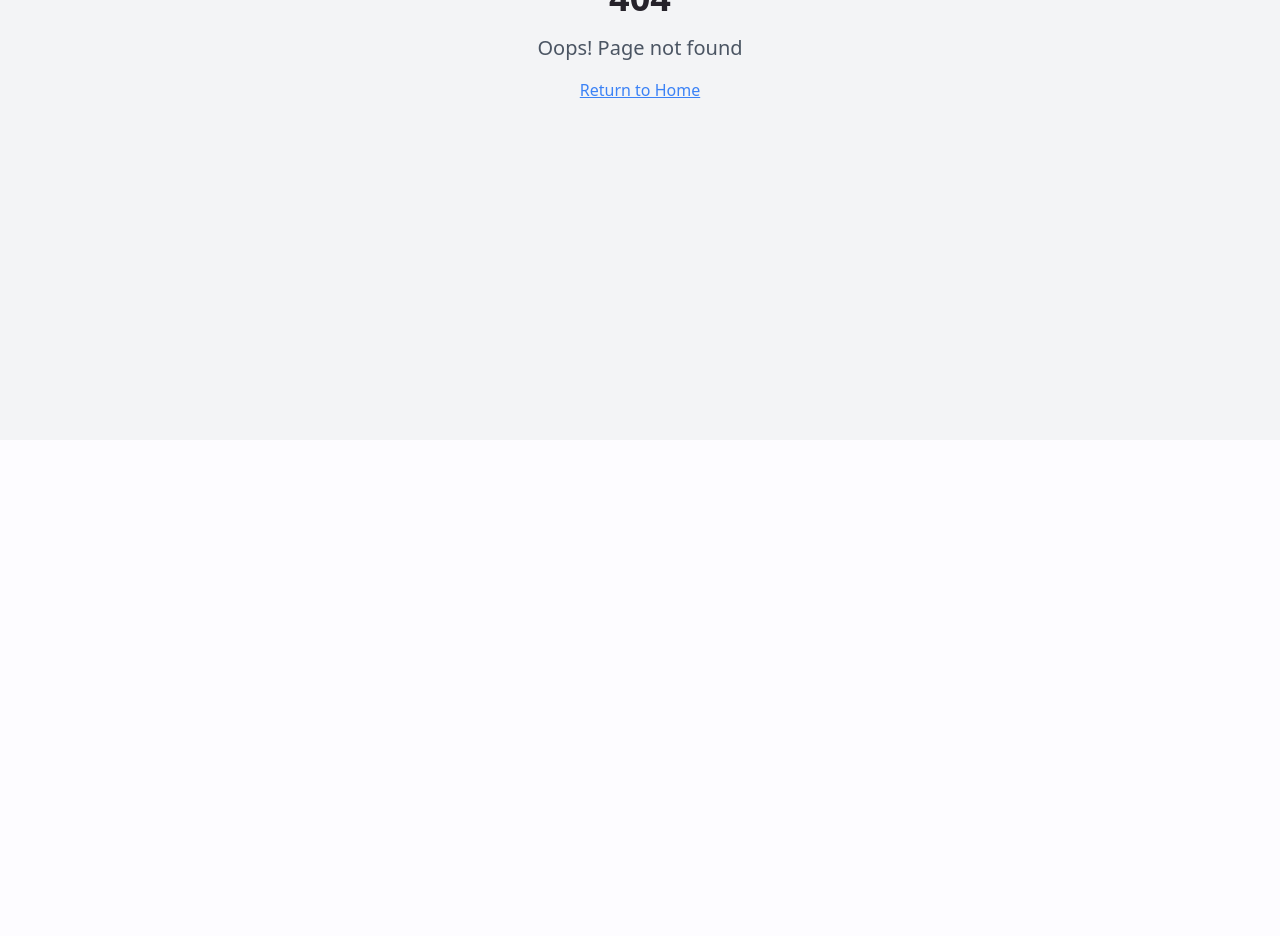
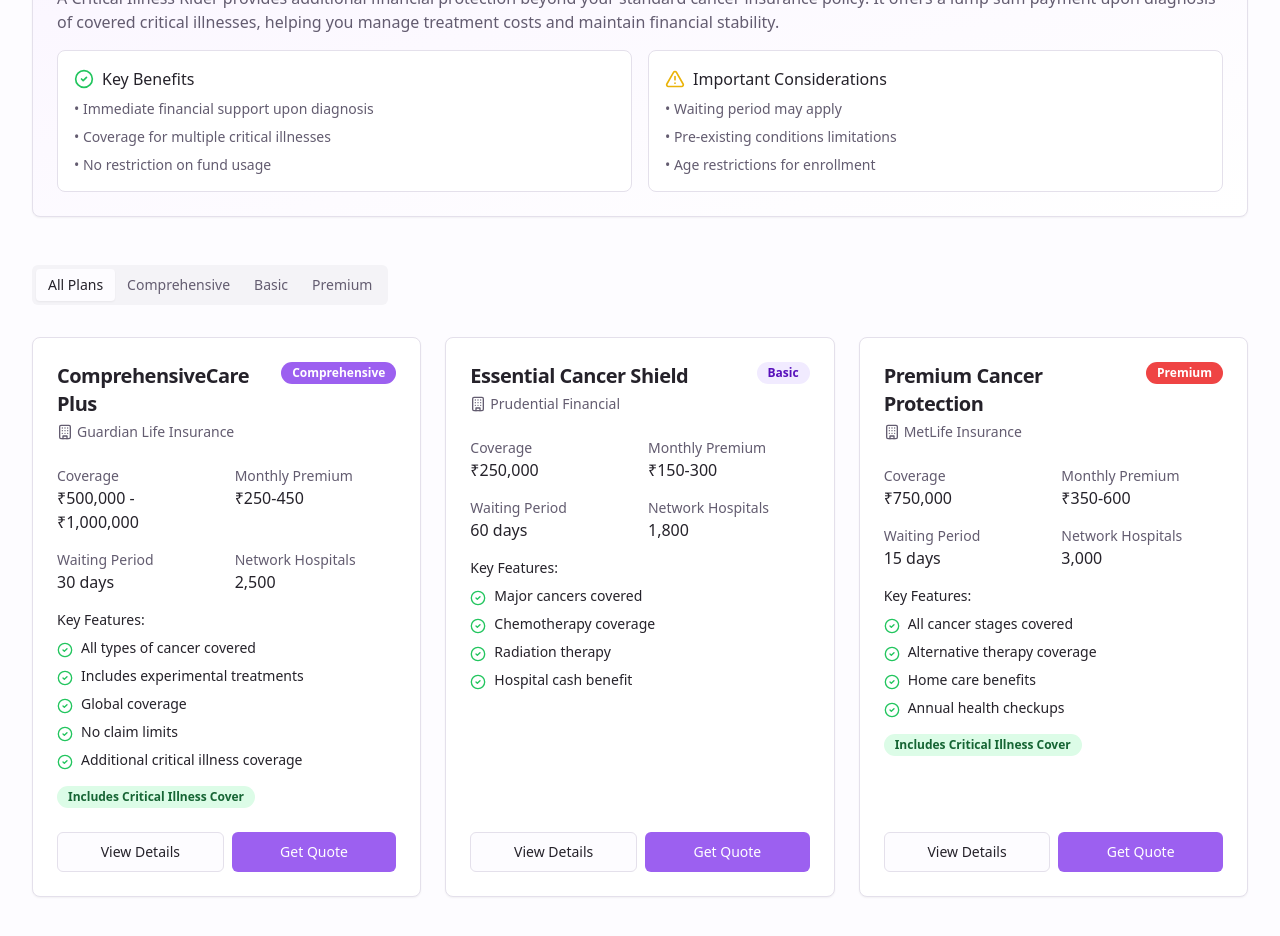
Before and after one commit to la-dev05/CancerLink, a React (Vite) app: page /cancer-insurance in a window 1280 px wide. Before the commit this address had no page. Shown: the part 360-1296 px from the top of the page. Before the commit the page ends 800 px from the top, so only its background shows below. Built offline with nearby package versions, Linux system fonts and the light colour scheme.

Commit message:
Added Insurance page

```diff
--- a/src/App.tsx
+++ b/src/App.tsx
@@ -22,6 +22,7 @@ import DoctorRegistration from "./pages/DoctorRegistration";
 import DoctorApplicationForm from "./pages/DoctorApplicationForm";
 import OnlineConsultation from "./pages/OnlineConsultation";
 import Accommodations from "./pages/Accommodations";
+import CancerInsurance from "./pages/CancerInsurance";
 
 const queryClient = new QueryClient();
 
@@ -50,6 +51,7 @@ const App = () => (
             <Route path="/doctor-application" element={<DoctorApplicationForm />} />
             <Route path="/online-consultation" element={<OnlineConsultation />} />
             <Route path="/accommodations" element={<Accommodations />} />
+            <Route path="/cancer-insurance" element={<CancerInsurance />} />
             {/* ADD ALL CUSTOM ROUTES ABOVE THE CATCH-ALL "*" ROUTE */}
             <Route path="*" element={<NotFound />} />
           </Routes>
--- a/src/components/layout/Navbar.tsx
+++ b/src/components/layout/Navbar.tsx
@@ -1,7 +1,7 @@
 import { useState, useRef, useEffect } from "react";
 import { Link } from "react-router-dom";
 import { Button } from "@/components/ui/button";
-import { Menu, X, Heart, MessageSquare, FileText, Search, Pill, TestTube, Stethoscope, Video, ChevronLeft, ChevronRight, Home } from "lucide-react";
+import { Menu, X, Heart, MessageSquare, FileText, Search, Pill, TestTube, Stethoscope, Video, ChevronLeft, ChevronRight, Home, Shield } from "lucide-react";
 import { cn } from "@/lib/utils";
 import { UserMenu } from "@/components/auth/UserMenu";
 import { useNavScroll } from "@/hooks/useNavScroll";
@@ -29,6 +29,11 @@ const Navbar = () => {
       name: "Accommodations",
       path: "/accommodations",
       icon: <Home className="h-4 w-4 mr-2" />
+    },
+    {
+      name: "Cancer Insurance",
+      path: "/cancer-insurance",
+      icon: <Shield className="h-4 w-4 mr-2" />
     },
   ];
 
--- /dev/null
+++ b/src/pages/CancerInsurance.tsx
@@ -0,0 +1,239 @@
+import Layout from "@/components/layout/Layout";
+import { Button } from "@/components/ui/button";
+import {
+  Card,
+  CardContent,
+  CardDescription,
+  CardFooter,
+  CardHeader,
+  CardTitle,
+} from "@/components/ui/card";
+import { Tabs, TabsContent, TabsList, TabsTrigger } from "@/components/ui/tabs";
+import { Badge } from "@/components/ui/badge";
+import {
+  Shield,
+  DollarSign,
+  Clock,
+  CheckCircle2,
+  AlertTriangle,
+  Building,
+  HeartPulse,
+  FileCheck
+} from "lucide-react";
+
+const plans = [
+  {
+    name: "ComprehensiveCare Plus",
+    provider: "Guardian Life Insurance",
+    category: "Comprehensive",
+    coverage: "₹500,000 - ₹1,000,000",
+    monthlyPremium: "₹250-450",
+    waitingPeriod: "30 days",
+    features: [
+      "All types of cancer covered",
+      "Includes experimental treatments",
+      "Global coverage",
+      "No claim limits",
+      "Additional critical illness coverage"
+    ],
+    criticalIllnessCover: true,
+    preExisting: "Covered after 12 months",
+    networkHospitals: 2500
+  },
+  {
+    name: "Essential Cancer Shield",
+    provider: "Prudential Financial",
+    category: "Basic",
+    coverage: "₹250,000",
+    monthlyPremium: "₹150-300",
+    waitingPeriod: "60 days",
+    features: [
+      "Major cancers covered",
+      "Chemotherapy coverage",
+      "Radiation therapy",
+      "Hospital cash benefit"
+    ],
+    criticalIllnessCover: false,
+    preExisting: "Not covered",
+    networkHospitals: 1800
+  },
+  {
+    name: "Premium Cancer Protection",
+    provider: "MetLife Insurance",
+    category: "Premium",
+    coverage: "₹750,000",
+    monthlyPremium: "₹350-600",
+    waitingPeriod: "15 days",
+    features: [
+      "All cancer stages covered",
+      "Alternative therapy coverage",
+      "Home care benefits",
+      "Annual health checkups"
+    ],
+    criticalIllnessCover: true,
+    preExisting: "Covered after 24 months",
+    networkHospitals: 3000
+  }
+];
+
+const InsurancePlanCard = ({ plan }: { plan: typeof plans[0] }) => (
+  <Card className="flex flex-col h-full">
+    <CardHeader>
+      <div className="flex justify-between items-start">
+        <div>
+          <CardTitle className="text-xl mb-1">{plan.name}</CardTitle>
+          <CardDescription className="flex items-center">
+            <Building className="h-4 w-4 mr-1" />
+            {plan.provider}
+          </CardDescription>
+        </div>
+        <Badge variant={
+          plan.category === "Premium" ? "destructive" :
+          plan.category === "Comprehensive" ? "default" :
+          "secondary"
+        }>
+          {plan.category}
+        </Badge>
+      </div>
+    </CardHeader>
+    <CardContent className="flex-grow space-y-4">
+      <div className="grid grid-cols-2 gap-4">
+        <div>
+          <p className="text-sm text-muted-foreground">Coverage</p>
+          <p className="font-medium">{plan.coverage}</p>
+        </div>
+        <div>
+          <p className="text-sm text-muted-foreground">Monthly Premium</p>
+          <p className="font-medium">{plan.monthlyPremium}</p>
+        </div>
+        <div>
+          <p className="text-sm text-muted-foreground">Waiting Period</p>
+          <p className="font-medium">{plan.waitingPeriod}</p>
+        </div>
+        <div>
+          <p className="text-sm text-muted-foreground">Network Hospitals</p>
+          <p className="font-medium">{plan.networkHospitals.toLocaleString()}</p>
+        </div>
+      </div>
+
+      <div>
+        <p className="text-sm font-medium mb-2">Key Features:</p>
+        <ul className="space-y-2">
+          {plan.features.map((feature, index) => (
+            <li key={index} className="flex items-start gap-2 text-sm">
+              <CheckCircle2 className="h-4 w-4 text-green-500 mt-1 shrink-0" />
+              <span>{feature}</span>
+            </li>
+          ))}
+        </ul>
+      </div>
+
+      {plan.criticalIllnessCover && (
+        <Badge className="bg-green-100 text-green-800 hover:bg-green-100">
+          Includes Critical Illness Cover
+        </Badge>
+      )}
+    </CardContent>
+    <CardFooter className="flex gap-2">
+      <Button variant="outline" className="flex-1">
+        View Details
+      </Button>
+      <Button className="flex-1">Get Quote</Button>
+    </CardFooter>
+  </Card>
+);
+
+const CancerInsurance = () => {
+  return (
+    <Layout>
+      <div className="container py-12">
+        <div className="max-w-3xl mx-auto text-center mb-12">
+          <h1 className="text-4xl font-bold mb-6">Cancer Insurance Plans</h1>
+          <p className="text-xl text-muted-foreground mb-8">
+            Find comprehensive insurance coverage specifically designed for cancer patients
+          </p>
+        </div>
+
+        {/* Critical Illness Rider Information */}
+        <Card className="mb-12 bg-gradient-to-br from-purple-50 to-white">
+          <CardHeader>
+            <div className="flex items-center gap-3">
+              <HeartPulse className="h-8 w-8 text-cancer-purple" />
+              <div>
+                <CardTitle>Understanding Critical Illness Rider</CardTitle>
+                <CardDescription>Important additional coverage for cancer patients</CardDescription>
+              </div>
+            </div>
+          </CardHeader>
+          <CardContent className="space-y-4">
+            <p className="text-muted-foreground">
+              A Critical Illness Rider provides additional financial protection beyond your standard cancer insurance policy.
+              It offers a lump sum payment upon diagnosis of covered critical illnesses, helping you manage treatment costs
+              and maintain financial stability.
+            </p>
+
+            <div className="grid sm:grid-cols-2 gap-4">
+              <div className="bg-white p-4 rounded-lg border">
+                <div className="flex items-center gap-2 mb-2">
+                  <CheckCircle2 className="h-5 w-5 text-green-500" />
+                  <h3 className="font-medium">Key Benefits</h3>
+                </div>
+                <ul className="space-y-2 text-sm text-muted-foreground">
+                  <li>• Immediate financial support upon diagnosis</li>
+                  <li>• Coverage for multiple critical illnesses</li>
+                  <li>• No restriction on fund usage</li>
+                </ul>
+              </div>
+
+              <div className="bg-white p-4 rounded-lg border">
+                <div className="flex items-center gap-2 mb-2">
+                  <AlertTriangle className="h-5 w-5 text-yellow-500" />
+                  <h3 className="font-medium">Important Considerations</h3>
+                </div>
+                <ul className="space-y-2 text-sm text-muted-foreground">
+                  <li>• Waiting period may apply</li>
+                  <li>• Pre-existing conditions limitations</li>
+                  <li>• Age restrictions for enrollment</li>
+                </ul>
+              </div>
+            </div>
+          </CardContent>
+        </Card>
+
+        <Tabs defaultValue="all" className="space-y-8">
+          <div className="flex items-center justify-between">
+            <TabsList>
+              <TabsTrigger value="all">All Plans</TabsTrigger>
+              <TabsTrigger value="comprehensive">Comprehensive</TabsTrigger>
+              <TabsTrigger value="basic">Basic</TabsTrigger>
+              <TabsTrigger value="premium">Premium</TabsTrigger>
+            </TabsList>
+          </div>
+
+          <TabsContent value="all" className="mt-0">
+            <div className="grid gap-6 md:grid-cols-2 lg:grid-cols-3">
+              {plans.map((plan, index) => (
+                <InsurancePlanCard key={index} plan={plan} />
+              ))}
+            </div>
+          </TabsContent>
+
+          {["comprehensive", "basic", "premium"].map((category) => (
+            <TabsContent key={category} value={category} className="mt-0">
+              <div className="grid gap-6 md:grid-cols-2 lg:grid-cols-3">
+                {plans
+                  .filter(plan => plan.category.toLowerCase() === category)
+                  .map((plan, index) => (
+                    <InsurancePlanCard key={index} plan={plan} />
+                  ))
+                }
+              </div>
+            </TabsContent>
+          ))}
+        </Tabs>
+      </div>
+    </Layout>
+  );
+};
+
+export default CancerInsurance;
```
